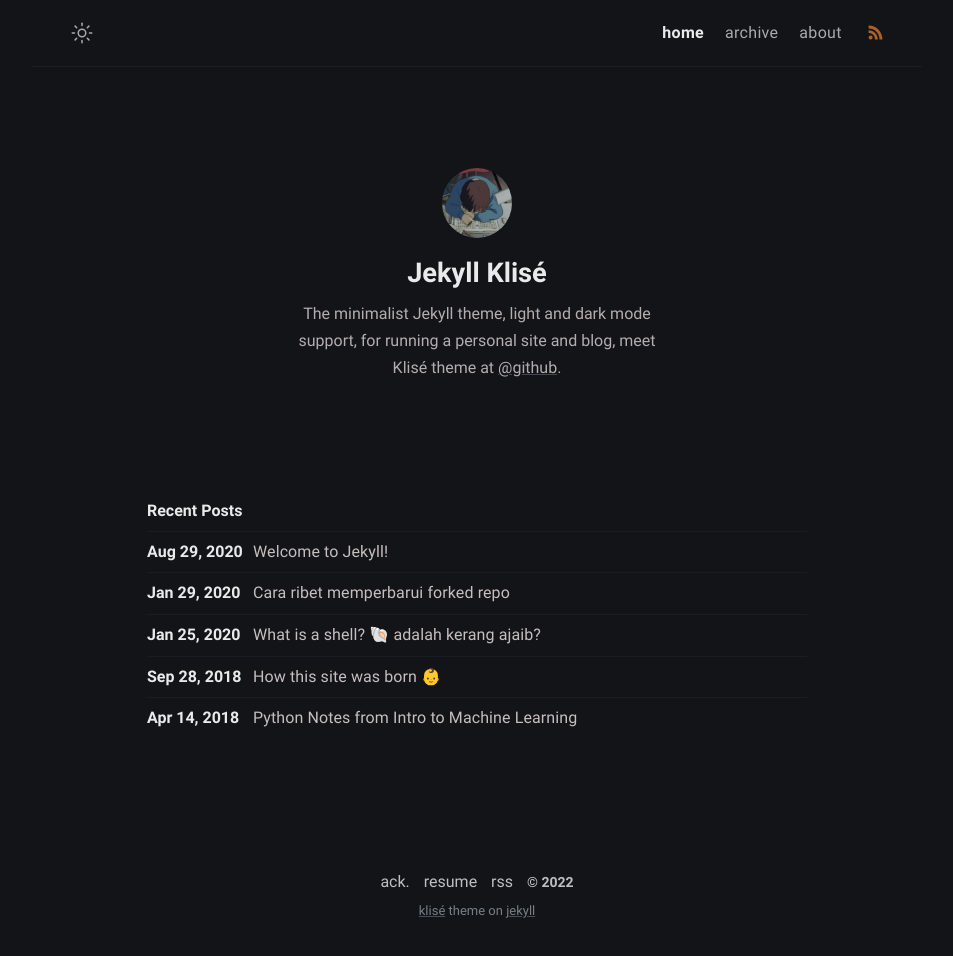
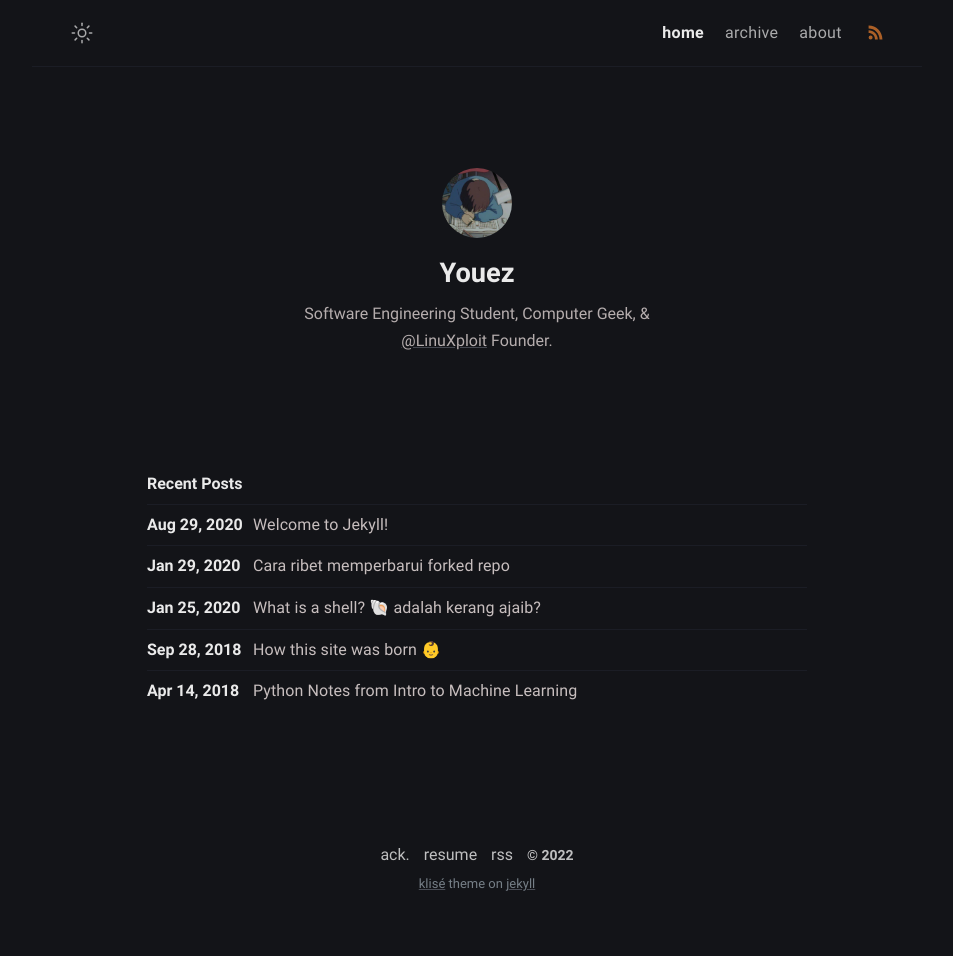
Before and after one commit to bayjdm/klise, a Jekyll site: the page built from index.md, in a window 1280 px wide. Shown: the whole page, without its empty margins (163-1116 px from the left). Built offline with Jekyll 4.4.1, drawn with Linux system fonts in a browser that asks for light colours; after the commit the page ends 929 px from its top, so only the background shows below that.

Commit message:
Update _config.yml

```diff
--- a/_config.yml
+++ b/_config.yml
@@ -1,29 +1,28 @@
 # Site settings
-title: Klise Theme # site title
+title: Read The Docs # site title
 description: >- # site description
   He's writing in Bahasa about web technology and experience as a journal
-  for documentation things that he learned, meet him <a href="https://github.com/piharpi" target="_blank" rel="noopener">@github</a>.
+  for documentation things that he learned, meet him <a href="https://instagram.com/youez_" target="_blank" rel="noopener">@instagram</a>.
 lang: en-US # default lang
 timezone: Asia/Jakarta # set your timezone
-image: assets/img/ogp.png # This image used for Open Graph more info https://ogp.me/
-repo: https://github.com/piharpi/jekyll-klise # site repo [optional]
+image: assets/img/icon.png # This image used for Open Graph more info https://ogp.me/
+repo: https://github.com/bayjdm/klise # site repo [optional]
 mode: dark # default theme "dark" | "light"
 
 # Profile settings
 author:
-  name: Jekyll Klisé # author name
+  name: Youez # author name
   bio: >- # tell to the world
-    The minimalist Jekyll theme, light and dark mode support, for running a personal site and blog,
-    meet Klisé theme at <a href="https://github.com/piharpi/jekyll-klise" target="_blank" rel="noopener">@github</a>.
-  username: username # general username
-  github: github_username # github username
-  twitter: twitter_username # twitter username
-  facebook: facebook_username # facebook username
-  email: your-email@email.com # email adress
+    Software Engineering Student, Computer Geek, & <a href="https://linuxploit.com" target="_blank" rel="noopener">@LinuXploit</a> Founder.
+  username: youez # general username
+  github: yon3zu # github username
+  twitter: youez_ # twitter username
+  facebook: youez.64bit # facebook username
+  email: nicedre4m@yahoo.com # email adress
   avatar: /assets/img/avatar.jpg # change with your own avatar
 
 # URL settings
-url: "https://klise.now.sh" #
+url: "https://rtd.urbayz.com" #
 baseurl:
 permalink: /:title/
 google_analytics: # leave it blank if not wish
```
